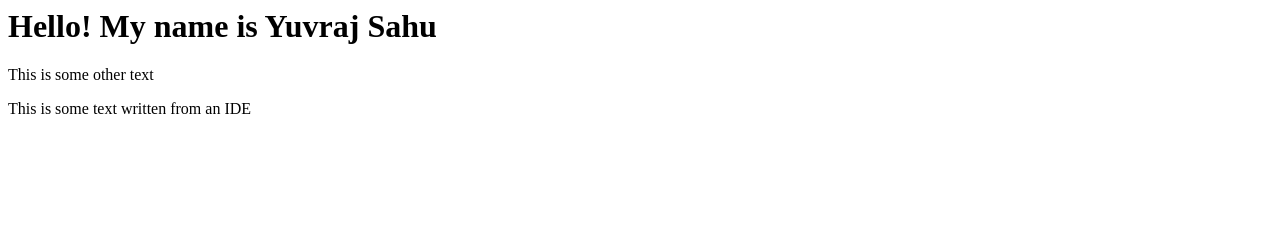
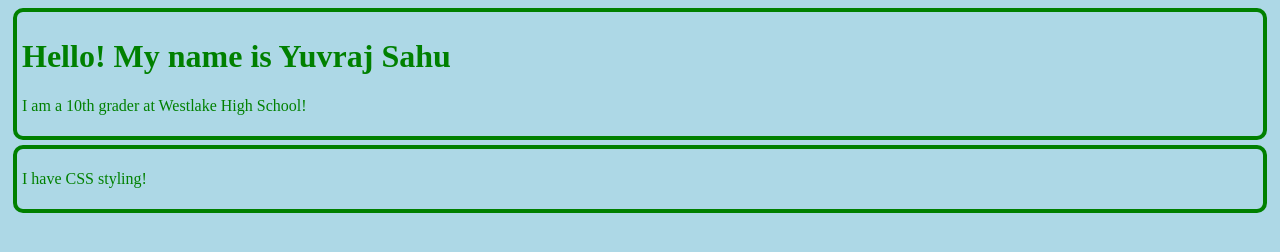
Before and after one commit to yuvraj-sahu/yuvraj-sahu.github.io, a plain HTML site: page index.html in a window 1280 px wide. Drawn offline with Linux system fonts and the light colour scheme.

Commit message:
Added CSS

```diff
--- /dev/null
+++ b/index.css
@@ -0,0 +1,15 @@
+body {
+    background-color: lightblue;
+}
+
+div {
+    color: green;
+    border-radius: 10px;
+    border: 4px solid green;
+    padding: 5px;
+    margin: 5px;
+}
+
+h1, p {
+    font-family: "Cambria Math";
+}
--- a/index.html
+++ b/index.html
@@ -1,10 +1,15 @@
 <html>
     <head>
-        <title>Yuvraj Sahu</title>
+        <title>About Me - Yuvraj Sahu</title>
+        <link href="index.css" rel="stylesheet">
     </head>
     <body>
-        <h1>Hello! My name is Yuvraj Sahu</h1>
-        <p>This is some other text</p>
-        <p>This is some text written from an IDE</p>
+        <div>
+            <h1>Hello! My name is Yuvraj Sahu</h1>
+            <p>I am a 10th grader at Westlake High School!</p>
+        </div>
+        <div>
+            <p>I have CSS styling!</p>
+        </div>
     </body>
 </html>
```
